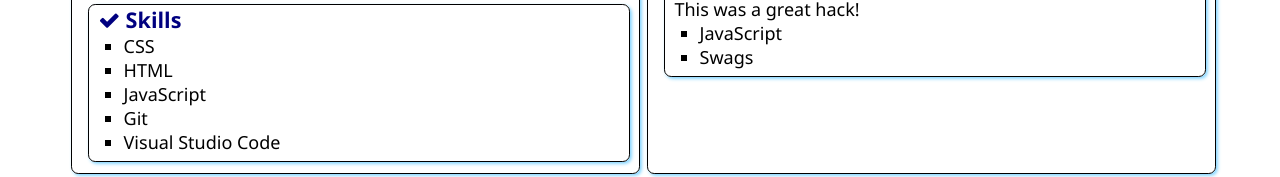
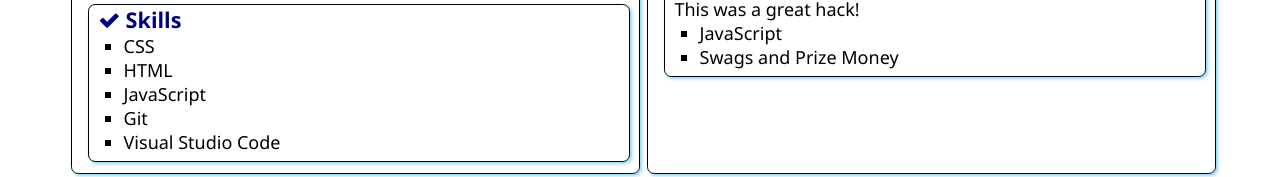
Before and after one commit to tausiq2003/SATechnicalOnboarding, a plain HTML site: page src/index.html in a window 1280 px wide. Shown: the part 320-497 px from the top of the page. Drawn offline with Linux system fonts and the light colour scheme.

Commit message:
Update index.html

```diff
--- a/src/index.html
+++ b/src/index.html
@@ -89,7 +89,7 @@
                 <div>This was a great hack!</div>
                 <ul>
                     <li>JavaScript</li>
-                    <li>Swags</li>
+                    <li>Swags and Prize Money</li>
                 </ul>
             </section>
         </article>
```
